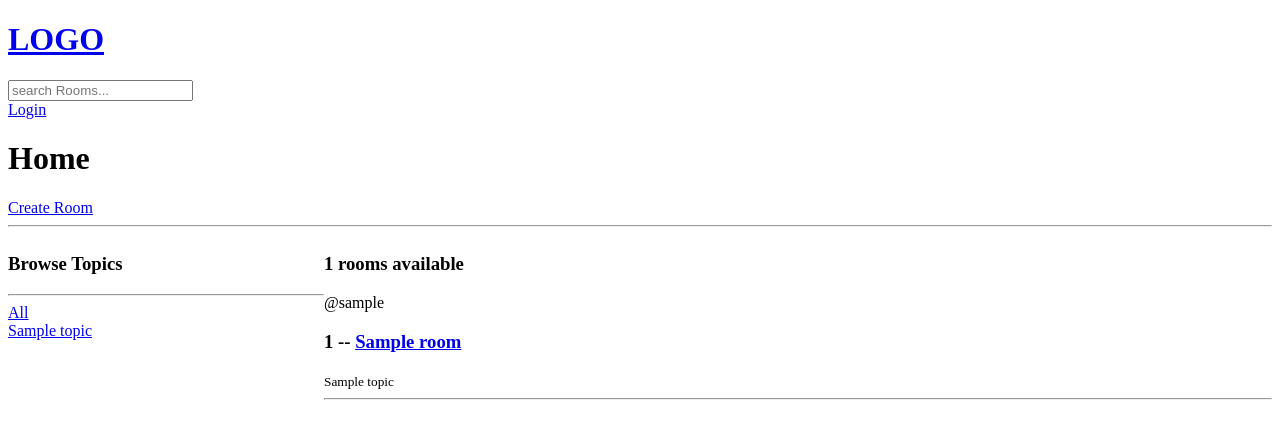
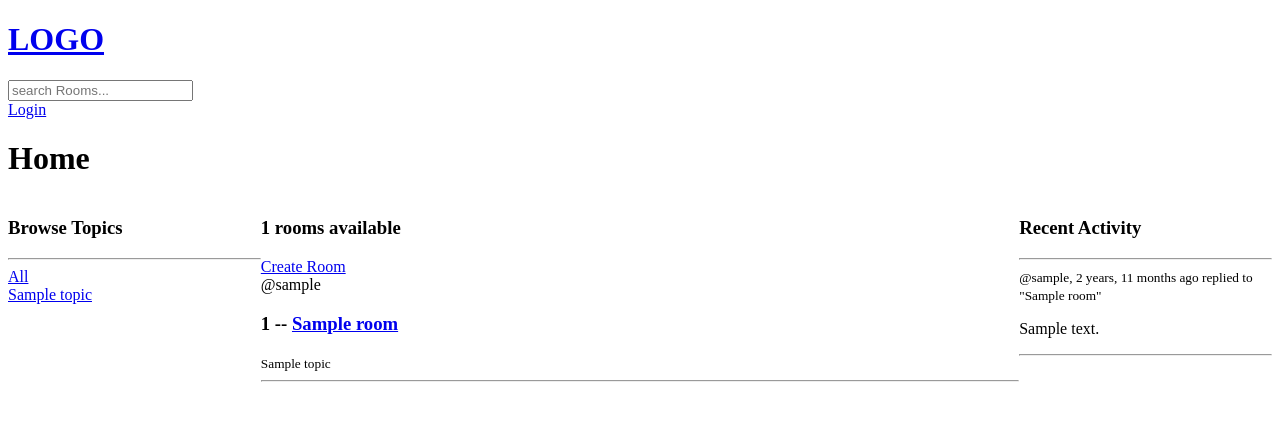
Before and after one commit to Omar622/studybud, a Django app: template base/templates/base/home.html in a window 1280 px wide. Shown: the top 439 px of the page. Run offline with Django 4.2, Linux system fonts and the light colour scheme; the template is opened without the code that fills it: most values are stand-ins (such as "Sample title", 1, 10 or a date in 2020).

Commit message:
add activity feed

```diff
--- a/base/models.py
+++ b/base/models.py
@@ -35,5 +35,8 @@ class Message(models.Model):
     updated = models.DateTimeField(auto_now=True)
     created = models.DateTimeField(auto_now_add=True)
 
+    class Meta:
+        ordering = ['-updated', '-created']
+
     def __str__(self):
         return self.body[0:50]
--- /dev/null
+++ b/base/templates/base/activity_component.html
@@ -0,0 +1,12 @@
+<h3>Recent Activity</h3>
+<hr>
+{% for message in total_messages %}
+<div>
+    <small>@{{message.user.username}}, {{message.created|timesince}} ago replied to "{{message.room.name}}"</small>
+    <p>{{message.body}}</p>
+    {% if request.user == message.user %}
+    <a href="{% url 'delete-message' message.id %}">Delete</a>
+    {% endif %}
+    <hr>
+</div>
+{% endfor %}
--- /dev/null
+++ b/base/templates/base/feed_component.html
@@ -0,0 +1,12 @@
+{% for room in rooms %}
+<div>
+    {% if request.user == room.host %}
+    <a href="{% url 'update-room' room.id %}">Edit</a>
+    <a href="{% url 'delete-room' room.id %}">Delete</a>
+    {% endif %}
+    <span>@{{room.host.username}}</span>
+    <h3>{{room.id}} -- <a href="{% url 'room' room.id %}">{{room.name}}</a></h3>
+    <small>{{room.topic.name}}</small>
+</div>
+<hr>
+{% endfor %}
--- a/base/templates/base/home.html
+++ b/base/templates/base/home.html
@@ -4,41 +4,27 @@
 <style>
     .home-container{
         display: grid;
-        grid-template-columns: 1fr 3fr;
+        grid-template-columns: 1fr 3fr 1fr;
     }
 </style>
 
 
 <h1>Home</h1>
-<a href="{% url 'create-room' %}">Create Room</a>
-<hr>
+
 
 <div class="home-container">
     <div>
-        <h3>Browse Topics</h3>
-        <hr>
-        <a href="{% url 'home' %}">All</a>
-        {% for topic in topics %}
-        <div>
-            <a href="{% url 'home' %}?q={{topic.name}}">{{topic.name}}</a>
-        </div>
-        {% endfor %}
+        {% include 'base/topics_component.html' %}
     </div>
 
     <div>
         <h3>{{rooms_count}} rooms available</h3>
-        {% for room in rooms %}
-        <div>
-            {% if request.user == room.host %}
-            <a href="{% url 'update-room' room.id %}">Edit</a>
-            <a href="{% url 'delete-room' room.id %}">Delete</a>
-            {% endif %}
-            <span>@{{room.host.username}}</span>
-            <h3>{{room.id}} -- <a href="{% url 'room' room.id %}">{{room.name}}</a></h3>
-            <small>{{room.topic.name}}</small>
-        </div>
-        <hr>
-        {% endfor %}
+        <a href="{% url 'create-room' %}">Create Room</a>
+        {% include 'base/feed_component.html' %}
+    </div>
+
+    <div>
+        {% include 'base/activity_component.html' %}
     </div>
 </div>
 
--- /dev/null
+++ b/base/templates/base/topics_component.html
@@ -0,0 +1,8 @@
+<h3>Browse Topics</h3>
+<hr>
+<a href="{% url 'home' %}">All</a>
+{% for topic in topics %}
+<div>
+    <a href="{% url 'home' %}?q={{topic.name}}">{{topic.name}}</a>
+</div>
+{% endfor %}
```
Also changed, not shown: base/views.py (+5 -2 lines), db.sqlite3.
